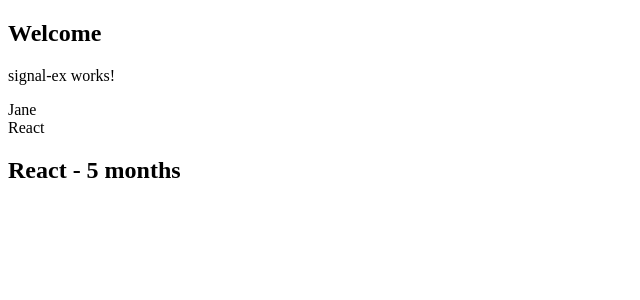
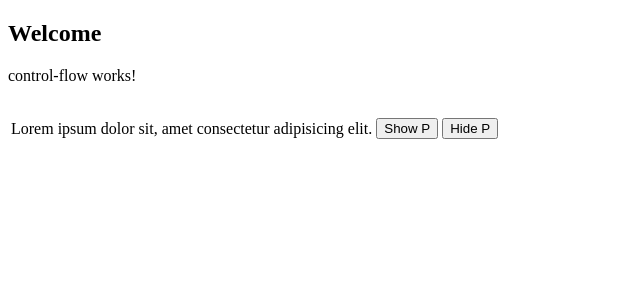
Before and after one commit to Shajjad002/Angular20, an Angular app: page / in a window 1280 px wide. Shown: the top 300 px of the page, without its empty margins (0-640 px from the left). Built offline with nearby package versions, Linux system fonts and the light colour scheme.

Commit message:
Control Flow if Statement

```diff
--- a/src/app/app.html
+++ b/src/app/app.html
@@ -1,3 +1,4 @@
 <h2>Welcome</h2>
 <!-- <app-data-binding></app-data-binding> -->
-<app-signal-ex></app-signal-ex>
+<!-- <app-signal-ex></app-signal-ex> -->
+ <app-control-flow></app-control-flow>
--- a/src/app/app.ts
+++ b/src/app/app.ts
@@ -4,10 +4,12 @@ import { Admin } from './components/admin/admin';
 import { User } from './components/user/user';
 import { DataBinding } from './components/data-binding/data-binding';
 import { SignalEx } from './components/signal-ex/signal-ex';
+import { ControlFlow } from './components/control-flow/control-flow';
+
 
 @Component({
   selector: 'app-root',
-  imports: [RouterOutlet,Admin,User,DataBinding,SignalEx],
+  imports: [RouterOutlet, Admin, User, DataBinding, SignalEx,ControlFlow],
   templateUrl: './app.html',
   styleUrl: './app.css'
 })
--- /dev/null
+++ b/src/app/components/control-flow/control-flow.html
@@ -0,0 +1,17 @@
+<p>control-flow works!</p>
+<table>
+    <tr>
+        <td>
+            @if(isParaVisible===true){
+            <p>Lorem ipsum dolor sit, amet consectetur adipisicing elit.</p>
+            }
+
+        </td>
+        <td>
+            <button (click)="showPara()">Show P</button>
+        </td>
+        <td>
+            <button (click)="hidePara()">Hide P</button>
+        </td>
+    </tr>
+</table>
--- /dev/null
+++ b/src/app/components/control-flow/control-flow.ts
@@ -0,0 +1,21 @@
+import { Component } from '@angular/core';
+
+@Component({
+  selector: 'app-control-flow',
+  imports: [],
+  templateUrl: './control-flow.html',
+  styleUrl: './control-flow.css',
+})
+export class ControlFlow {
+
+  isParaVisible :boolean= true;
+
+  showPara(){
+    this.isParaVisible = !this.isParaVisible;
+  }
+
+  hidePara(){
+    this.isParaVisible = !this.isParaVisible;
+  }
+
+}
```
Also changed, not shown: src/app/components/control-flow/control-flow.css (added), 1 other file (tests, documents, lock files or other folders).
